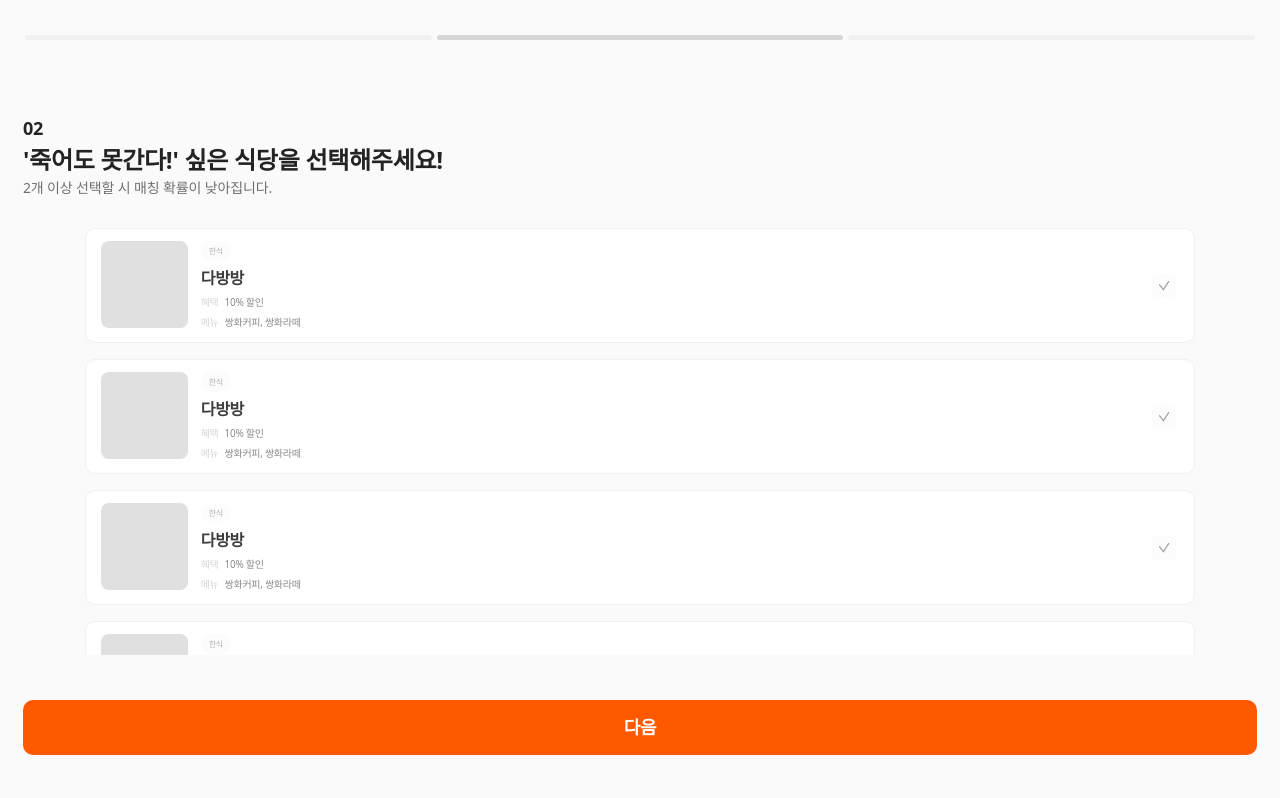
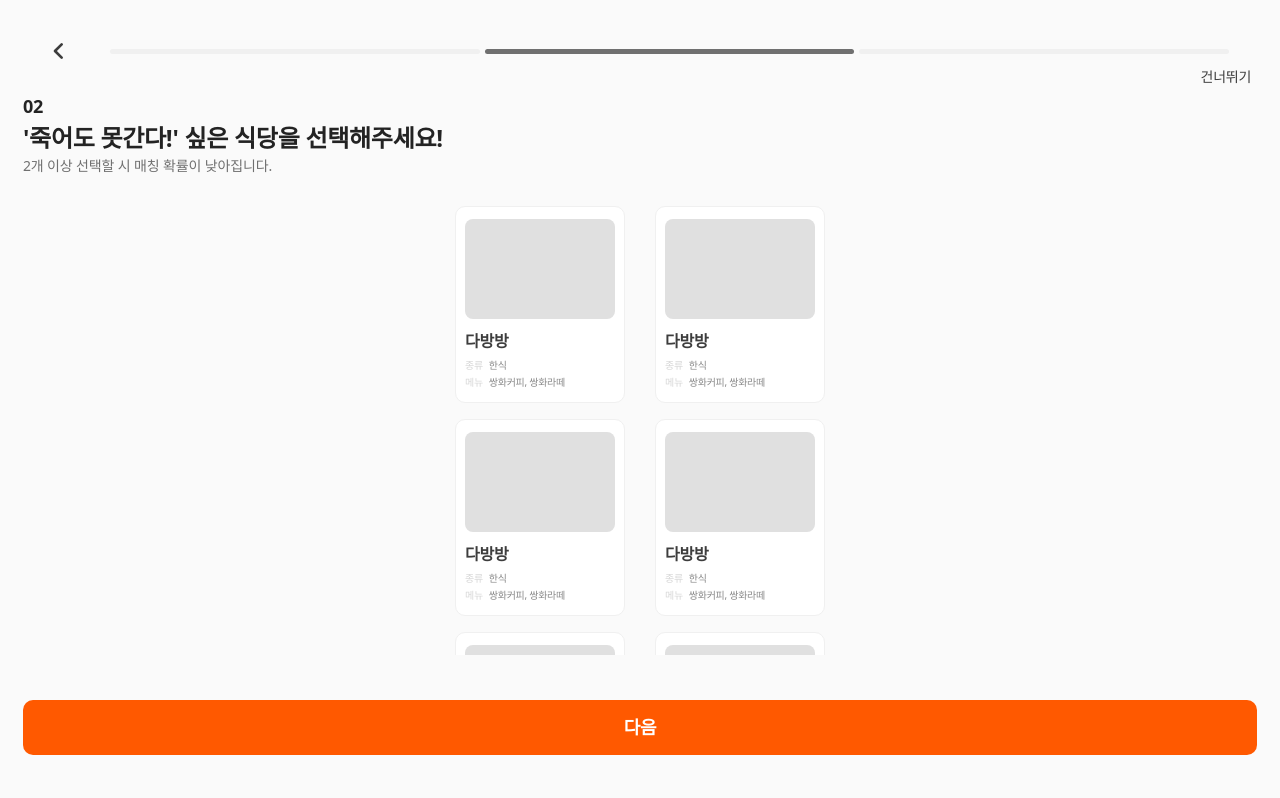
Before and after one commit to joyrii/EATING_WEB, a Next.js app: page /application/dining in a window 1280 px wide. Shown: the top 798 px of the page. Built offline with nearby package versions, Linux system fonts and the light colour scheme; a web font is replaced by a local one.

Commit message:
feat(modification): #26 - 신청서 식당 컴포넌트 수정

```diff
--- a/src/app/(withoutTabBar)/application/dining/page.tsx
+++ b/src/app/(withoutTabBar)/application/dining/page.tsx
@@ -1,23 +1,42 @@
 'use client';
 
 import {
-  TextWrapper,
   StepText,
   TitleText,
   SubText,
 } from '@/app/(onboarding)/onboarding/style';
 import { useRouter } from 'next/navigation';
-import { ButtonWrapper, RestaurantListContainer } from '../style';
+import {
+  ButtonWrapper,
+  RestaurantListContainer,
+  SkipButton,
+  SkipButtonWrapper,
+  TextWrapper,
+} from '../style';
 import RestaurantListItem from '@/components/application/RestaurantListItem';
 import Button from '@/components/BaseButton';
 import { useState } from 'react';
 
 export default function Dining() {
   const router = useRouter();
-  const [checkedItems, setCheckedItems] = useState<string[]>([]);
+  const [checkedItems, setCheckedItems] = useState<Set<number>>(new Set());
+
+  const toggle = (index: number) => {
+    setCheckedItems((prev) => {
+      const next = new Set(prev);
+      if (next.has(index)) next.delete(index);
+      else next.add(index);
+      return next;
+    });
+  };
 
   return (
     <div>
+      <SkipButtonWrapper>
+        <SkipButton onClick={() => router.push('/application/additional')}>
+          <span>건너뛰기</span>
+        </SkipButton>
+      </SkipButtonWrapper>
       <TextWrapper>
         <StepText>02</StepText>
         <TitleText>'죽어도 못간다!' 싶은 식당을 선택해주세요!</TitleText>
@@ -27,78 +46,57 @@ export default function Dining() {
         <RestaurantListItem
           name="다방방"
           category="한식"
-          benefit="10% 할인"
           menu="쌍화커피, 쌍화라떼"
-          checked={checkedItems.includes('다방방')}
-          onCheckedChange={() => {
-            if (checkedItems.includes('다방방')) {
-              setCheckedItems(checkedItems.filter((item) => item !== '다방방'));
-            } else {
-              setCheckedItems([...checkedItems, '다방방']);
-            }
-          }}
+          checked={checkedItems.has(0)}
+          onCheckedChange={() => toggle(0)}
         />
         <RestaurantListItem
           name="다방방"
           category="한식"
-          benefit="10% 할인"
           menu="쌍화커피, 쌍화라떼"
-          checked={checkedItems.includes('다방방')}
-          onCheckedChange={() => {
-            if (checkedItems.includes('다방방')) {
-              setCheckedItems(checkedItems.filter((item) => item !== '다방방'));
-            } else {
-              setCheckedItems([...checkedItems, '다방방']);
-            }
-          }}
+          checked={checkedItems.has(1)}
+          onCheckedChange={() => toggle(1)}
         />
         <RestaurantListItem
           name="다방방"
           category="한식"
-          benefit="10% 할인"
           menu="쌍화커피, 쌍화라떼"
-          checked={checkedItems.includes('다방방')}
-          onCheckedChange={() => {
-            if (checkedItems.includes('다방방')) {
-              setCheckedItems(checkedItems.filter((item) => item !== '다방방'));
-            } else {
-              setCheckedItems([...checkedItems, '다방방']);
-            }
-          }}
+          checked={checkedItems.has(2)}
+          onCheckedChange={() => toggle(2)}
         />
         <RestaurantListItem
           name="다방방"
           category="한식"
-          benefit="10% 할인"
           menu="쌍화커피, 쌍화라떼"
-          checked={checkedItems.includes('다방방')}
-          onCheckedChange={() => {
-            if (checkedItems.includes('다방방')) {
-              setCheckedItems(checkedItems.filter((item) => item !== '다방방'));
-            } else {
-              setCheckedItems([...checkedItems, '다방방']);
-            }
-          }}
+          checked={checkedItems.has(3)}
+          onCheckedChange={() => toggle(3)}
         />
         <RestaurantListItem
           name="다방방"
           category="한식"
-          benefit="10% 할인"
           menu="쌍화커피, 쌍화라떼"
-          checked={checkedItems.includes('다방방')}
-          onCheckedChange={() => {
-            if (checkedItems.includes('다방방')) {
-              setCheckedItems(checkedItems.filter((item) => item !== '다방방'));
-            } else {
-              setCheckedItems([...checkedItems, '다방방']);
-            }
-          }}
+          checked={checkedItems.has(4)}
+          onCheckedChange={() => toggle(4)}
+        />
+        <RestaurantListItem
+          name="다방방"
+          category="한식"
+          menu="쌍화커피, 쌍화라떼"
+          checked={checkedItems.has(5)}
+          onCheckedChange={() => toggle(5)}
+        />
+        <RestaurantListItem
+          name="다방방"
+          category="한식"
+          menu="쌍화커피, 쌍화라떼"
+          checked={checkedItems.has(6)}
+          onCheckedChange={() => toggle(6)}
         />
       </RestaurantListContainer>
       <ButtonWrapper>
         <Button
           label="다음"
-          disabled={checkedItems.length === 0}
+          disabled={checkedItems.size === 0}
           onClick={() => router.push('/application/additional')}
         />
       </ButtonWrapper>
--- a/src/app/(withoutTabBar)/application/layout.tsx
+++ b/src/app/(withoutTabBar)/application/layout.tsx
@@ -21,6 +21,9 @@ export default function ApplicationLayout({
     <MainContainer>
       <IndicatorWrapper>
         <StepIndicator>
+          <BackButton onClick={() => history.back()}>
+            <img src="/svgs/back.svg" alt="back" />
+          </BackButton>
           <Segment $active={step[pathname] === 1} />
           <Segment $active={step[pathname] === 2} />
           <Segment $active={step[pathname] === 3} />
@@ -41,12 +44,21 @@ const IndicatorWrapper = styled.div`
   height: 40px;
   position: fixed;
   top: 0;
-  left: 24px;
-  right: 24px;
+  left: 20px;
+  right: 28px;
   z-index: 10;
   padding-top: 35px;
-  padding-bottom: 10px;
+  padding-bottom: 30px;
   background-color: #fafafa;
+`;
+
+const BackButton = styled.button`
+  display: flex;
+  align-items: center;
+  background: none;
+  border: none;
+  padding: 0;
+  margin-right: 30px;
 `;
 
 const StepIndicator = styled.div`
@@ -58,9 +70,9 @@ const StepIndicator = styled.div`
 `;
 
 const Segment = styled.div<{ $active?: boolean }>`
-  width: 33%;
+  width: 30%;
   height: 5px;
-  background-color: ${(props) => (props.$active ? '#D6D6D6' : '#f0f0f0')};
+  background-color: ${(props) => (props.$active ? '#707070' : '#f0f0f0')};
   border-radius: 5px;
   transition:
     background-color 0.3s ease,
--- a/src/app/(withoutTabBar)/application/style.tsx
+++ b/src/app/(withoutTabBar)/application/style.tsx
@@ -1,4 +1,28 @@
 import styled from 'styled-components';
+
+export const TextWrapper = styled.div`
+  margin-top: 5px;
+`;
+
+export const SkipButtonWrapper = styled.div`
+  display: flex;
+  justify-content: flex-end;
+  align-items: center;
+  margin-top: 5px;
+`;
+
+export const SkipButton = styled.button`
+  margin-top: 15px;
+  display: flex;
+  flex-direction: row;
+  align-items: center;
+  background: none;
+  border: none;
+  cursor: pointer;
+  font-size: 14px;
+  font-weight: 500;
+  color: #3d3d3d;
+`;
 
 export const DateBox = styled.div`
   display: flex;
@@ -43,20 +67,14 @@ export const ModalButtonWrapper = styled.div`
   justify-content: center;
 `;
 
-export const SkipButtonWrapper = styled.div`
-  display: flex;
-  flex-direction: row;
-  justify-content: space-between;
+export const RestaurantListContainer = styled.div`
+  display: grid;
+  grid-template-columns: repeat(2, 1fr);
+  justify-items: center;
   align-items: center;
   width: 100%;
-`;
-
-export const RestaurantListContainer = styled.div`
-  display: flex;
-  flex-direction: column;
-  align-items: center;
-  margin-top: 30px;
-  margin-bottom: 100px;
+  max-width: 400px;
+  margin: 30px auto 100px auto;
 `;
 
 export const ButtonWrapper = styled.div`
--- a/src/components/application/RestaurantListItem.tsx
+++ b/src/components/application/RestaurantListItem.tsx
@@ -1,11 +1,8 @@
-import { CategoryChip } from './style';
 import styled from 'styled-components';
-import Check from '../Checkbox';
 
 interface RestaurantListItemProps {
   name: string;
   category: string;
-  benefit: string;
   menu: string;
   imageUrl?: string;
   checked: boolean;
@@ -15,39 +12,37 @@ interface RestaurantListItemProps {
 export default function RestaurantListItem({
   name,
   category,
-  benefit,
   menu,
   imageUrl,
   checked,
   onCheckedChange,
 }: RestaurantListItemProps) {
-  const checkboxLabel = `레스토랑 선택: ${name}`;
   return (
-    <RestaurantListItemWrapper $checked={checked}>
-      <div style={{ display: 'flex', flexDirection: 'row' }}>
+    <RestaurantListItemWrapper
+      $checked={checked}
+      onClick={() => {
+        onCheckedChange?.(!checked);
+      }}
+    >
+      <div style={{ display: 'flex', flexDirection: 'column' }}>
         {imageUrl ? (
-          <img
-            src={imageUrl}
-            alt={name}
-            style={{ width: '87px', height: '87px' }}
-          />
+          <RestaurantImage src={imageUrl} alt={name} />
         ) : (
           // Placeholder for missing image
           <div
             style={{
-              width: '87px',
-              height: '87px',
+              width: '150px',
+              height: '100px',
               backgroundColor: '#e0e0e0',
               borderRadius: '8px',
             }}
           />
         )}
         <RestaurantInfoWrapper>
-          <CategoryChip $checked={checked}>{category}</CategoryChip>
           <RestaurantName $checked={checked}>{name}</RestaurantName>
           <RestaurantInfo>
             <RestaurantDetailText $checked={checked}>
-              혜택<span>{benefit}</span>
+              종류<span>{category}</span>
             </RestaurantDetailText>
             <RestaurantDetailText $checked={checked}>
               메뉴<span>{menu}</span>
@@ -55,31 +50,26 @@ export default function RestaurantListItem({
           </RestaurantInfo>
         </RestaurantInfoWrapper>
       </div>
-      <Check
-        checked={checked}
-        handler={(next) => onCheckedChange?.(next)}
-        ariaLabel={checkboxLabel}
-      />
     </RestaurantListItemWrapper>
   );
 }
 
-const RestaurantListItemWrapper = styled.div<{ $checked?: boolean }>`
+const RestaurantListItemWrapper = styled.button<{ $checked?: boolean }>`
   display: flex;
-  flex-direction: row;
+  flex-direction: column;
   align-items: center;
   justify-content: space-between;
   padding: 12px 15px;
   border: 1px solid ${({ $checked }) => ($checked ? '#ff5900' : '#f0f0f0')};
   border-radius: 10px;
   margin-bottom: 16px;
-  width: 90%;
+  width: 170px;
   background-color: #ffffff;
 `;
 
 const RestaurantImage = styled.img`
-  width: 87px;
-  height: 87px;
+  width: 150px;
+  height: 100px;
   object-fit: cover;
   border-radius: 8px;
 `;
@@ -87,8 +77,9 @@ const RestaurantImage = styled.img`
 const RestaurantInfoWrapper = styled.div`
   display: flex;
   flex-direction: column;
-  margin-left: 13px;
+  margin-top: 10px;
   gap: 5px;
+  align-items: flex-start;
 `;
 
 const RestaurantName = styled.h2<{ $checked?: boolean }>`
@@ -100,12 +91,13 @@ const RestaurantName = styled.h2<{ $checked?: boolean }>`
 const RestaurantInfo = styled.div`
   display: flex;
   flex-direction: column;
-  gap: 5px;
+  gap: 2px;
 `;
 
 const RestaurantDetailText = styled.p<{ $checked?: boolean }>`
   font-size: 10px;
   font-weight: 500;
+  text-align: left;
   color: ${({ $checked }) => ($checked ? '#FFBAA5' : '#d6d6d6')};
 
   span {
--- a/src/components/home/style.tsx
+++ b/src/components/home/style.tsx
@@ -75,7 +75,7 @@ export const Button = styled.button<{
       `;
       case 'enter':
         return `flex: none;
-      width: 128px;
+      width: 100%;
       height: 40px;
       background-color: #ff5900;
       color: #ffffff;
```
Also changed, not shown: src/app/(withTabBar)/home/layout.tsx (+37 -42 lines), src/app/(withoutTabBar)/application/additional/page.tsx (+77 -42 lines), src/app/(withoutTabBar)/application/schedule/page.tsx (+14 -3 lines), public/svgs/home/tip-character.svg (added).
